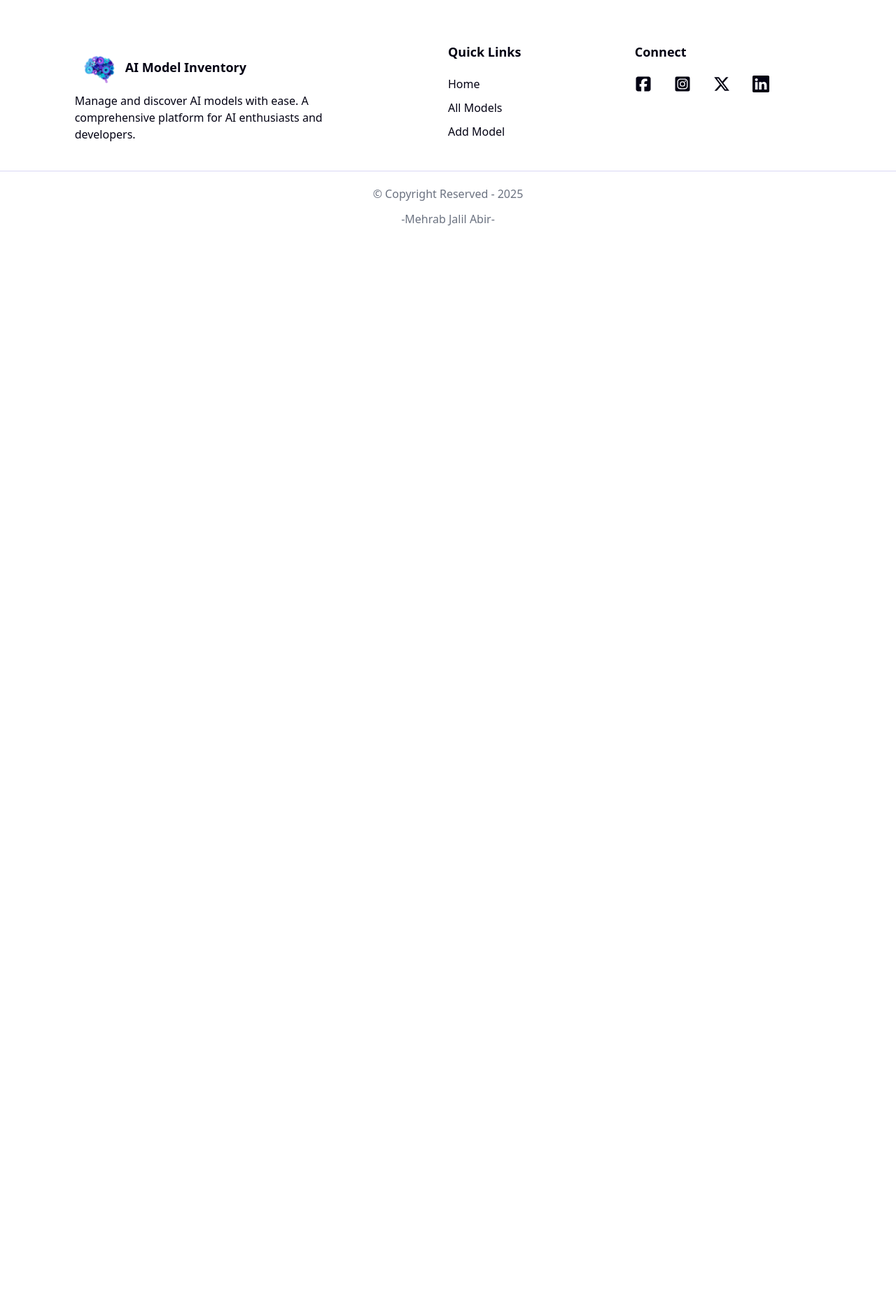
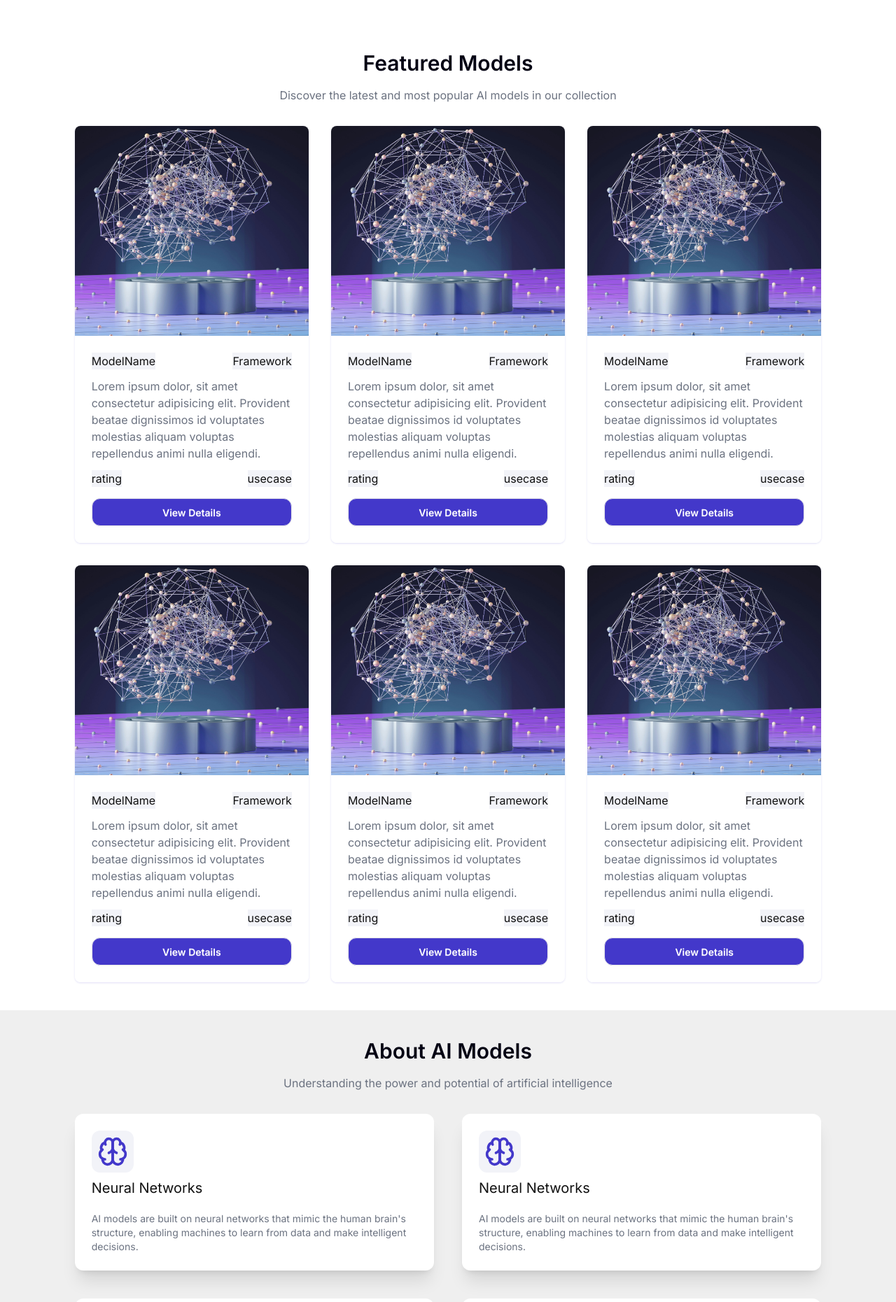
Before and after one commit to mehrab-abir/ai-model-inventory-manager, a React (Vite) app in the folder ai-model-inventory-frontend/: page / in a window 1280 px wide. Shown: the part 760-2621 px from the top of the page at 70% size. Before the commit the page ends 1109 px from the top, so only its background shows below. Built offline with nearby package versions, Linux system fonts and the light colour scheme.

Commit message:
Featured Model and Get Started model section

```diff
--- a/ai-model-inventory-frontend/src/Components/Header.jsx
+++ b/ai-model-inventory-frontend/src/Components/Header.jsx
@@ -37,9 +37,9 @@ const Header = () => {
         </div>
 
         <nav className="hidden md:flex items-center gap-6 ">
-          <NavLink to="/">Home</NavLink>
-          <NavLink to="/">All Models</NavLink>
-          <NavLink to="/">Add a Model</NavLink>
+          <NavLink to="/" className='hover:text-primary hover:tracking-wider transition-all duration-300'>Home</NavLink>
+          <NavLink to="/allmodels" className='hover:text-primary hover:tracking-wider transition-all duration-300'>All Models</NavLink>
+          <NavLink to="/addmodel" className='hover:text-primary hover:tracking-wider transition-all duration-300'>Add a Model</NavLink>
         </nav>
 
         <div className="user-action flex items-center space-x-2">
@@ -74,8 +74,8 @@ const Header = () => {
         />
         <nav className="flex flex-col items-center mt-20 space-y-2.5">
           <NavLink to="/">Home</NavLink>
-          <NavLink to="/">All Models</NavLink>
-          <NavLink to="/">Add a Model</NavLink>
+          <NavLink to="/allmodels">All Models</NavLink>
+          <NavLink to="/addmodel">Add a Model</NavLink>
         </nav>
       </div>
     </header>
--- /dev/null
+++ b/ai-model-inventory-frontend/src/Components/Models/ModelCard.jsx
@@ -0,0 +1,34 @@
+import React from 'react';
+import sampleImg from './../../assets/sample-img.png'
+
+const ModelCard = () => {
+    return (
+      <div className="overflow-hidden relative shadow-sm shadow-[#4338CA20] hover:scale-102 hover:shadow-2xl transition-all duration-300 rounded-lg">
+        <img
+          src={sampleImg}
+          alt=""
+          className="w-full object-cover h-52 md:h-75 hover:scale-105 cursor-pointer transition-transform duration-300"
+        />
+        <div className="p-6 bg-surface">
+          <div className="flex items-center justify-between">
+            <span className="bg-secondary">ModelName</span>
+            <span className="bg-secondary">Framework</span>
+          </div>
+          <p className="text-muted my-3">
+            Lorem ipsum dolor, sit amet consectetur adipisicing elit. Provident
+            beatae dignissimos id voluptates molestias aliquam voluptas
+            repellendus animi nulla eligendi.
+          </p>
+          <div className="flex items-center justify-between">
+            <span className='bg-secondary'>rating</span>
+            <span className='bg-secondary'>usecase</span>
+          </div>
+          <button className="btn bg-primary w-full text-white rounded-xl mt-4">
+            View Details
+          </button>
+        </div>
+      </div>
+    );
+};
+
+export default ModelCard;
--- /dev/null
+++ b/ai-model-inventory-frontend/src/Pages/AllModels.jsx
@@ -0,0 +1,27 @@
+import React from 'react';
+import ModelCard from '../Components/Models/ModelCard';
+
+const AllModels = () => {
+    return (
+      <div className="bg-base pt-28">
+        <div className="w-10/12 mx-auto py-10">
+          <div className="text-center space-y-4 mb-8">
+            <h1 className="text-secondary text-3xl font-semibold">
+              All AI Models
+            </h1>
+            <p className="text-muted">
+              Browse our complete collection of AI models
+            </p>
+          </div>
+
+          <div className="grid grid-cols-1 md:grid-cols-3 gap-8">
+            {[1, 1, 1, 1, 1, 1].map((model, index) => {
+              return <ModelCard id={index} model={model}></ModelCard>;
+            })}
+          </div>
+        </div>
+      </div>
+    );
+};
+
+export default AllModels;
--- /dev/null
+++ b/ai-model-inventory-frontend/src/Pages/Home/AboutModels.jsx
@@ -0,0 +1,42 @@
+import React from 'react';
+import { LuBrain } from "react-icons/lu";
+
+const AboutModels = () => {
+    return (
+      <div className="bg-base">
+        <div className="w-10/12 mx-auto py-10">
+          <div className="text-center space-y-4 mb-8">
+            <h1 className="text-secondary text-3xl font-semibold">
+              About AI Models
+            </h1>
+            <p className="text-muted">
+              Understanding the power and potential of artificial intelligence
+            </p>
+          </div>
+
+          <div className="grid grid-cols-1 md:grid-cols-2 gap-10">
+            {
+                [1,1,1,1].map((item,index)=>{
+                    return (
+                      <div
+                        key={index}
+                        className="bg-surface p-6 rounded-xl shadow-xl"
+                      >
+                        <LuBrain className="text-6xl text-primary bg-secondary rounded-xl p-2" />
+                        <h3 className="text-xl mt-2">Neural Networks</h3>
+                        <p className="text-sm text-muted mt-5">
+                          AI models are built on neural networks that mimic the
+                          human brain's structure, enabling machines to learn
+                          from data and make intelligent decisions.
+                        </p>
+                      </div>
+                    );
+                })
+            }
+          </div>
+        </div>
+      </div>
+    );
+};
+
+export default AboutModels;
--- /dev/null
+++ b/ai-model-inventory-frontend/src/Pages/Home/FeaturedModels.jsx
@@ -0,0 +1,29 @@
+import React from 'react';
+import ModelCard from '../../Components/Models/ModelCard';
+
+const FeaturedModels = () => {
+    return (
+      <div className="bg-surface pt-8">
+        <div className="w-10/12 mx-auto py-10">
+          <div className='text-center space-y-4 mb-8'>
+            <h1 className="text-secondary text-3xl font-semibold">
+              Featured Models
+            </h1>
+            <p className='text-muted'>
+              Discover the latest and most popular AI models in our collection
+            </p>
+          </div>
+
+          <div className='grid grid-cols-1 md:grid-cols-3 gap-8'>
+            {
+                [1,1,1,1,1,1].map((model,index)=>{
+                    return <ModelCard id={index} model={model}></ModelCard>
+                })
+            }
+          </div>
+        </div>
+      </div>
+    );
+};
+
+export default FeaturedModels;
--- /dev/null
+++ b/ai-model-inventory-frontend/src/Pages/Home/GetStarted.jsx
@@ -0,0 +1,26 @@
+import React from 'react';
+//background: linear-gradient(to top, #000428, #004e92);
+const GetStarted = () => {
+    return (
+      <div className="bg-surface py-15">
+        <div className="w-10/12 mx-auto p-10 bg-linear-to-r from-[#3b2ce3] to-[#abacf8] text-base flex flex-col items-center justify-center text-center text-white rounded-xl">
+          <p className="text-lg font-bold">Get Started Today</p>
+          <p className="my-4 text-lg">
+            Join our community and start managing your AI models efficiently.
+            Register now to access all features and contribute to the AI
+            ecosystem.
+          </p>
+          <div className="flex items-center gap-8 mt-5">
+            <button className="btn bg-primary text-white rounded-xl border-none shadow-md shadow-white">
+              Create Account
+            </button>
+            <button className="btn bg-surface text-accent border border-white rounded-xl border-none shadow-md">
+              Explore Models
+            </button>
+          </div>
+        </div>
+      </div>
+    );
+};
+
+export default GetStarted;
--- a/ai-model-inventory-frontend/src/Pages/Home/Home.jsx
+++ b/ai-model-inventory-frontend/src/Pages/Home/Home.jsx
@@ -1,10 +1,16 @@
 import React from 'react';
 import Banner from './Banner';
+import FeaturedModels from './FeaturedModels';
+import AboutModels from './AboutModels';
+import GetStarted from './GetStarted';
 
 const Home = () => {
     return (
         <div className='pt-20'>
             <Banner></Banner>
+            <FeaturedModels></FeaturedModels>
+            <AboutModels></AboutModels>
+            <GetStarted></GetStarted>
         </div>
     );
 };
--- a/ai-model-inventory-frontend/src/Routes/Routes.jsx
+++ b/ai-model-inventory-frontend/src/Routes/Routes.jsx
@@ -1,6 +1,7 @@
 import { createBrowserRouter } from "react-router";
 import Home from "../Pages/Home/Home";
 import Root from "../Root";
+import AllModels from "../Pages/AllModels";
 
 const router = createBrowserRouter([
     {
@@ -12,7 +13,8 @@ const router = createBrowserRouter([
                 Component : Home
             },
             {
-
+               path: '/allmodels',
+               Component : AllModels
             }
         ]
     }
--- a/ai-model-inventory-frontend/src/index.css
+++ b/ai-model-inventory-frontend/src/index.css
@@ -1,3 +1,6 @@
+/* google font - Inter */
+@import url('https://fonts.googleapis.com/css2?family=Inter:ital,opsz,wght@0,14..32,100..900;1,14..32,100..900&display=swap');
+
 @import "tailwindcss";
 @plugin "daisyui";
 
@@ -7,11 +10,15 @@
 @import "swiper/css/pagination";
 @import "swiper/css/autoplay";
 
+body {
+  font-family: "Inter", sans-serif;
+}
+
 
 /* Light mode */
 [data-theme="light"] {
   /* ---------- Backgrounds ---------- */
-  .bg-base { background-color: #FAFBFC; }        /* Soft off-white */
+  .bg-base { background-color: #efefef; }        /* Soft off-white */
   .bg-surface { background-color: #FFFFFF; }     /* Pure white */
   .bg-primary { background-color: #4338CA; }     /* Deep Indigo (softer, pro) */
   .bg-primary-hover { background-color: #4F46E5; } /* Indigo (hover) */
@@ -93,3 +100,15 @@
   .ring-primary { box-shadow: 0 0 0 3px #6366F133; } /* Indigo (20% opacity) */
   .outline-primary { outline: 2px solid #6366F1; outline-offset: 2px; } /* Indigo focus */
 }
+
+
+
+[data-theme="light"] .active {
+  color: #4338CA;
+  border-bottom: 2px solid #4338CA;
+}
+
+[data-theme="dark"] .active {
+  color: #6366F1;
+  border-bottom: 2px solid #6366F1;
+}
```
Also changed, not shown: ai-model-inventory-frontend/src/assets/sample-img.png (added).
